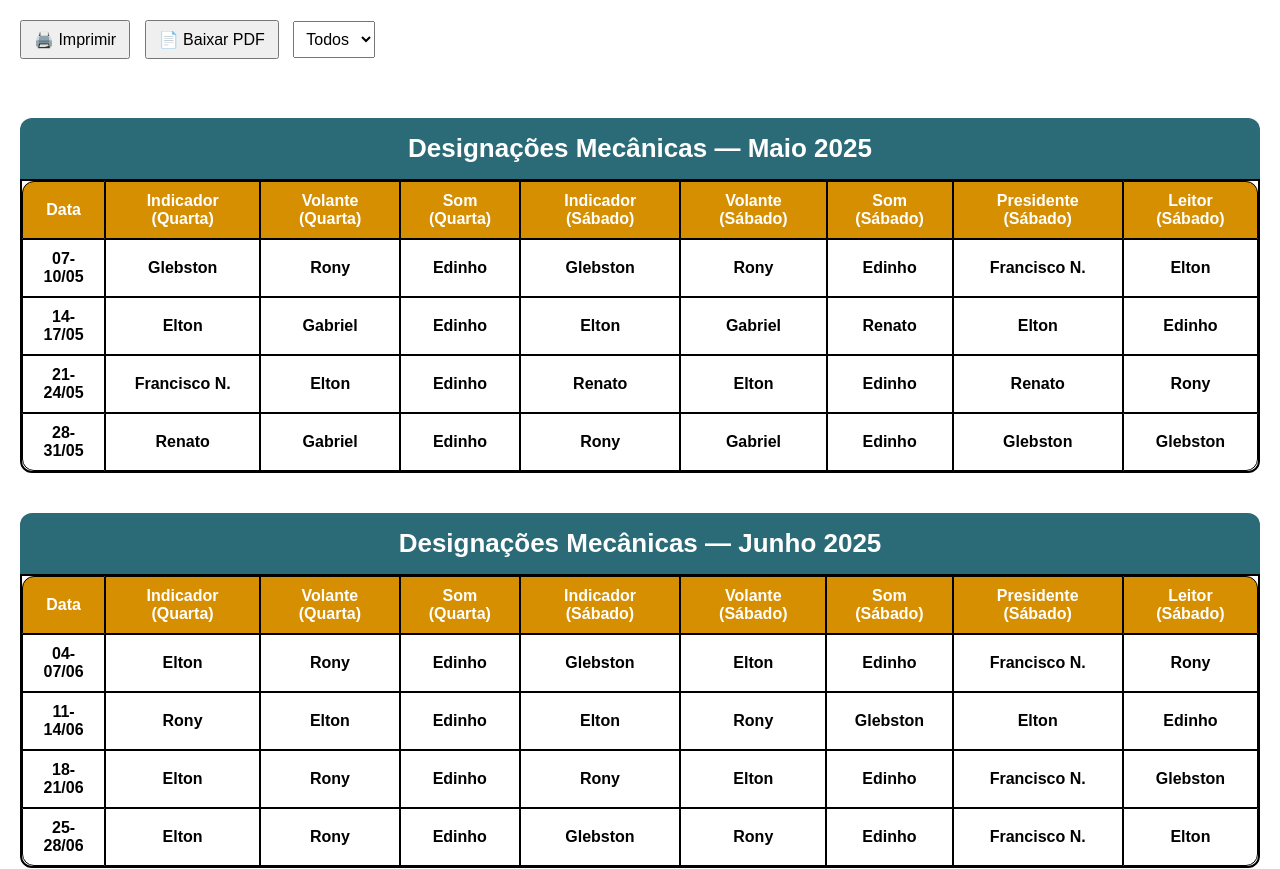
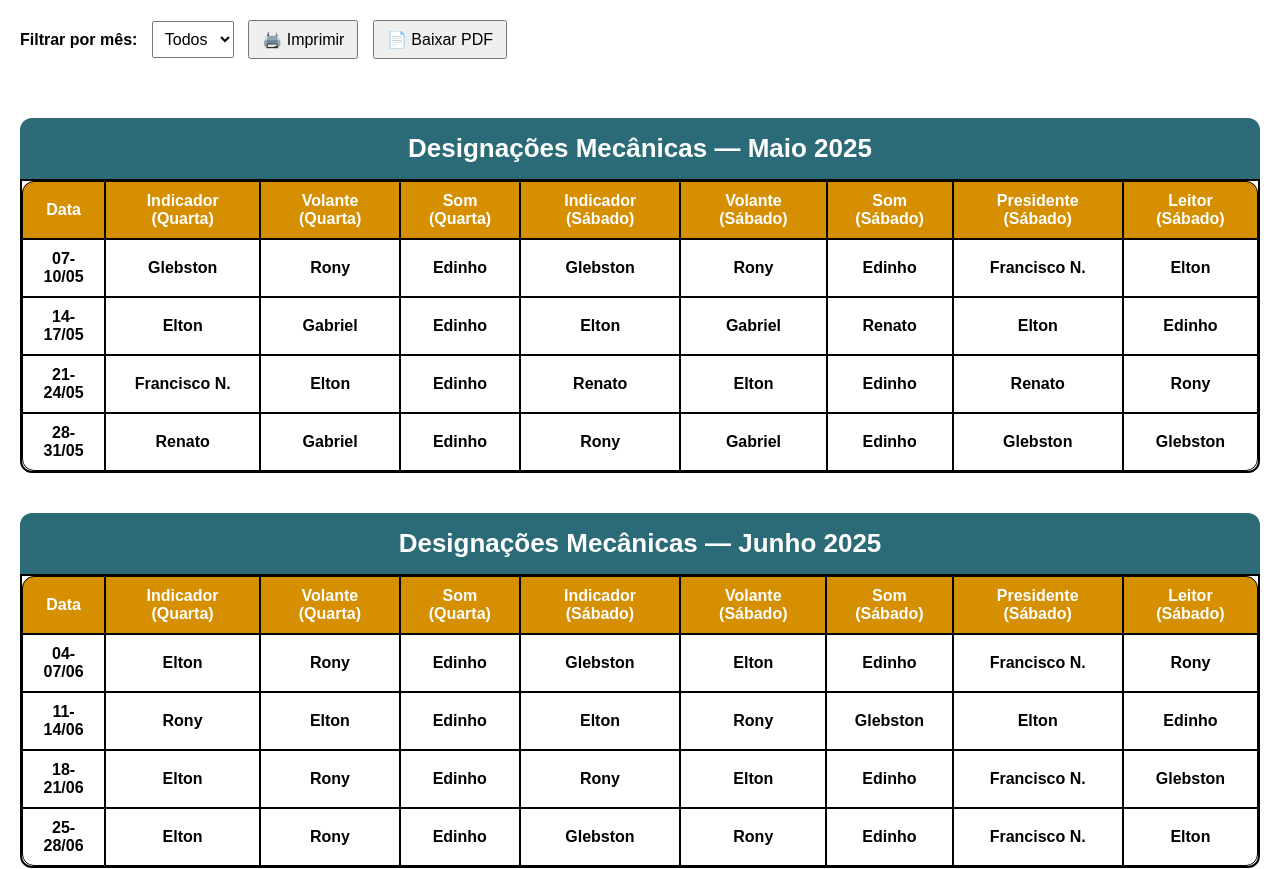
Before and after one commit to CongregacaoUirauna/designacao-mecanicas, a plain HTML site: page index.html in a window 1280 px wide. Shown: the top 869 px of the page. Drawn offline with nearby package versions, Linux system fonts and the light colour scheme.

Commit message:
Update index.html

```diff
--- a/index.html
+++ b/index.html
@@ -30,16 +30,15 @@
 </head>
 <body>
   <!-- Botões de ação -->
-  <button class="print-btn" onclick="window.print()">🖨️ Imprimir</button>
-  <button class="pdf-btn" id="btn-pdf">📄 Baixar PDF</button>
-
-  <!-- Filtro de meses -->
-  <select id="filtro-mes" class="no-print">
-    <option value="todos">Todos</option>
-    <option value="maio">Maio</option>
-    <option value="junho">Junho</option>
-    <option value="julho">Julho</option>
-  </select>
+  <label for="filtro-mes" class="no-print" style="margin-right:10px; font-weight:bold;">Filtrar por mês:</label>
+<select id="filtro-mes" class="no-print" style="margin-right:10px;">
+  <option value="todos">Todos</option>
+  <option value="maio">Maio</option>
+  <option value="junho">Junho</option>
+  <option value="julho">Julho</option>
+</select>
+<button class="print-btn" onclick="window.print()">🖨️ Imprimir</button>
+<button class="pdf-btn" id="btn-pdf">📄 Baixar PDF</button>
 
   <!-- Seções por mês -->
   <section class="mes mes-maio">
```
